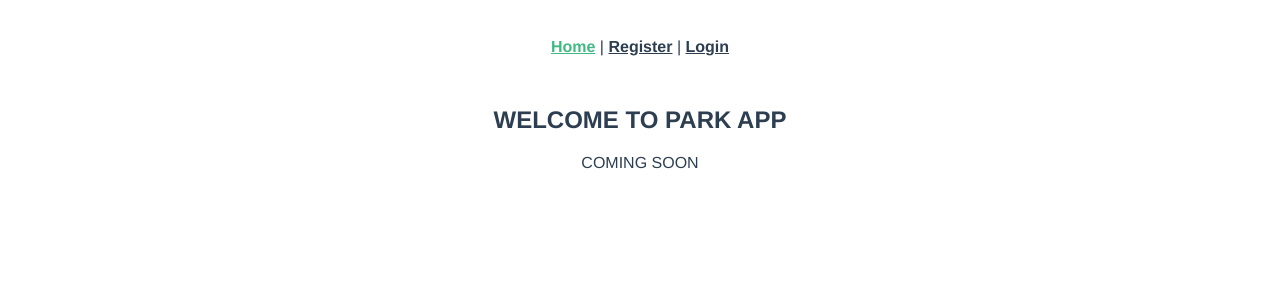
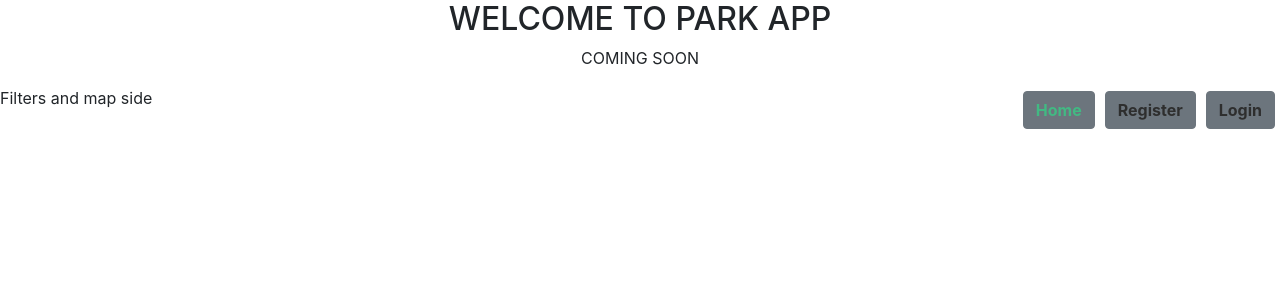
Before and after one commit to meghans18/park-app, a Vue app in the folder client/: page / in a window 1280 px wide. Shown: the top 300 px of the page. Built offline with nearby package versions, Linux system fonts and the light colour scheme.

Commit message:
working on basic layout of home page

```diff
--- a/client/package.json
+++ b/client/package.json
@@ -9,6 +9,8 @@
   },
   "dependencies": {
     "axios": "^0.21.1",
+    "bootstrap": "^4.6.0",
+    "bootstrap-vue": "^2.21.2",
     "core-js": "^3.6.5",
     "vue": "^2.6.11",
     "vue-router": "^3.2.0",
--- a/client/src/App.vue
+++ b/client/src/App.vue
@@ -1,9 +1,19 @@
 <template>
-  <div id="app">
-    <NavBar />
-    <router-view/>
+  <div id="app container">
+    <div class="row">
+      <router-view/>
+    </div>
+    <div class="row">
+      <div class="col-6">
+        <p>Filters and map side</p>
+      </div>
+      <div class="col-6 text-right">
+        <NavBar />
+      </div>
+    </div>
   </div>
 </template>
+
 <script>
 // @ is an alias to /src
 import NavBar from '@/components/NavBar.vue'
--- a/client/src/components/NavBar.vue
+++ b/client/src/components/NavBar.vue
@@ -1,12 +1,12 @@
 <template>
   <div id="nav">
-    <router-link to="/">Home</router-link> |
+    <b-button><router-link to="/">Home</router-link></b-button>
     <span v-if="isLoggedIn">
-      <a @click="logout">Logout</a>
+      <b-button><a @click="logout">Logout</a></b-button>
     </span>
     <span v-else>
-      <router-link to="/register">Register</router-link> |
-      <router-link to="/login">Login</router-link>
+      <b-button><router-link to="/register">Register</router-link></b-button>
+      <b-button><router-link to="/login">Login</router-link></b-button>
     </span>
   </div>
 </template>
@@ -25,12 +25,13 @@ export default {
 }
 </script>
 <style>
-#nav {
-  padding: 30px;
+button {
+  margin: 5px !important;
 }
 #nav a {
   font-weight: bold;
-  color: #2c3e50;
+  color: rgb(46, 46, 46);
+  text-decoration: none;
 }
 a:hover {
   cursor: pointer;
--- a/client/src/main.js
+++ b/client/src/main.js
@@ -1,6 +1,8 @@
+import BootstrapVue from 'bootstrap-vue';
 import Vue from 'vue'
 import App from './App.vue'
 import router from './router'
+import 'bootstrap/dist/css/bootstrap.css';
 import store from './store'
 import axios from 'axios'
 
@@ -21,6 +23,7 @@ axios.interceptors.response.use(undefined, function (error) {
   }
 })
 
+Vue.use(BootstrapVue);
 
 Vue.config.productionTip = false
 
--- a/client/src/views/Home.vue
+++ b/client/src/views/Home.vue
@@ -1,14 +1,20 @@
 <template>
-  <div class="home">
+  <div class="home text-center container">
+    <div v-if="User">
+      <p>Log in successful</p>
+    </div>
   <h2>WELCOME TO PARK APP</h2>
   <p>COMING SOON</p>
   </div>
 </template>
 <script>
-
+import { mapGetters } from "vuex";
 export default {
   name: 'Home',
   components: {
-  }
+  },
+  computed: {
+    ...mapGetters({User: "StateUser"}),
+  },
 }
 </script>
--- a/client/src/views/Login.vue
+++ b/client/src/views/Login.vue
@@ -39,7 +39,7 @@ export default {
       User.append("password", this.form.password);
       try {
           await this.LogIn(User);
-          this.$router.push("/posts");
+          this.$router.push("/");
           this.showError = false
       } catch (error) {
         this.showError = true
--- a/client/src/views/Register.vue
+++ b/client/src/views/Register.vue
@@ -41,7 +41,7 @@ export default {
     async submit() {
       try {
         await this.Register(this.form);
-        this.$router.push("/posts");
+        this.$router.push("/");
         this.showError = false
       } catch (error) {
         this.showError = true
```
Also changed, not shown: 1 other file (tests, documents, lock files or other folders).
